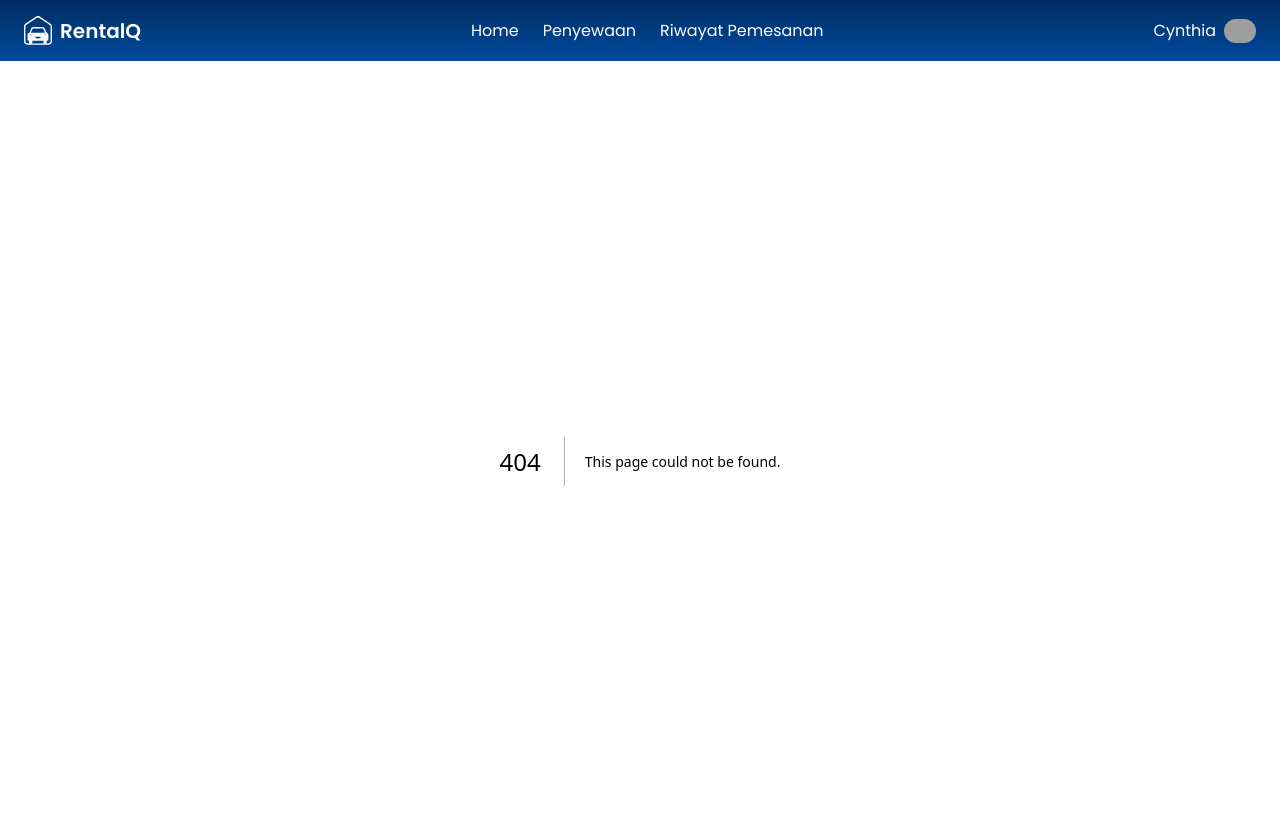
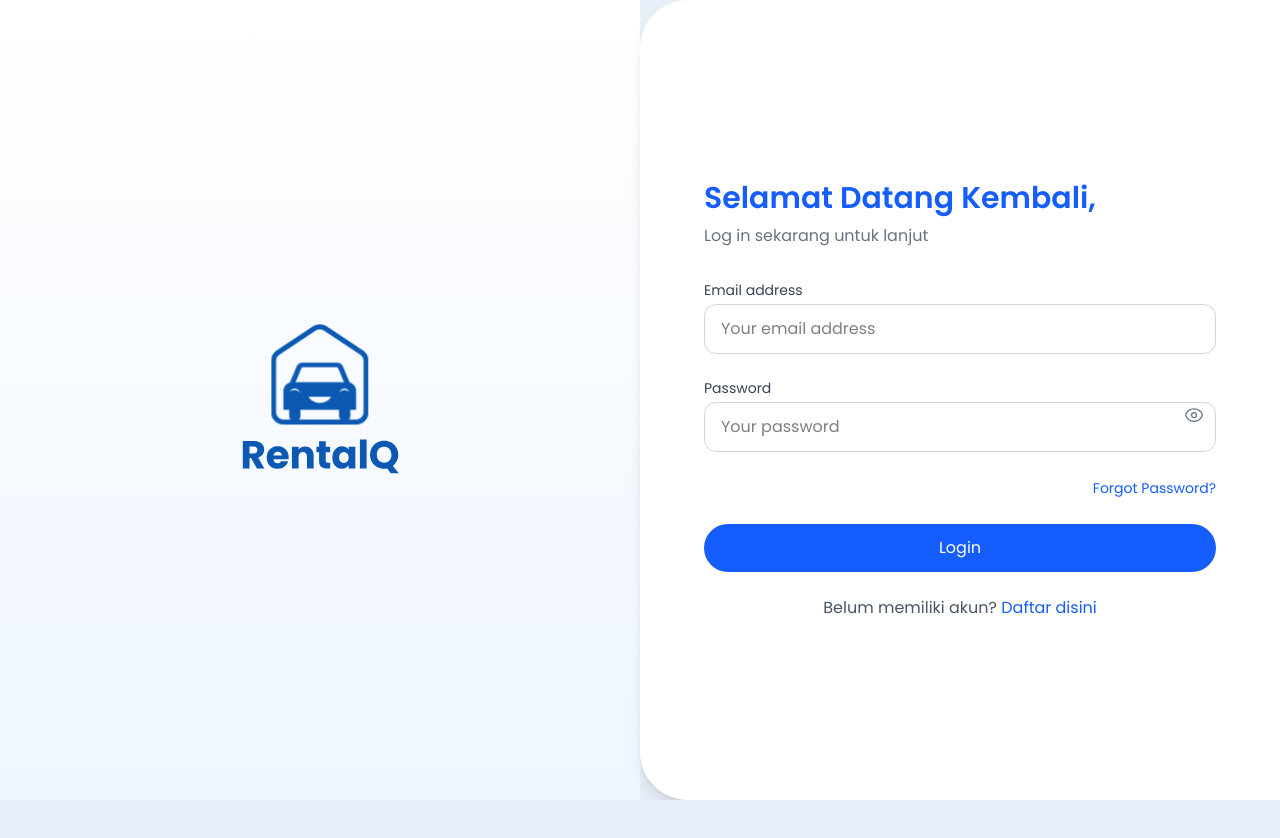
Before and after one commit to farrelputras/rentalq_pppl_6, a Next.js app: page /login in a window 1280 px wide. Before the commit this address had no page. Shown: the top 838 px of the page. After the commit the page ends 800 px from the top, so only its background shows below. Built offline with nearby package versions, Linux system fonts and the light colour scheme; grey boxes are pictures that could not be loaded.

Commit message:
Add "Login Page"

```diff
--- a/src/app/layout.tsx
+++ b/src/app/layout.tsx
@@ -2,7 +2,7 @@ import '@/styles/globals.css';
 import type { Metadata } from 'next';
 import { ReactNode } from 'react';
 import { Poppins } from 'next/font/google';
-import Navbar from '@/components/Navbar';
+// import Navbar from '@/components/Navbar';
 
 const poppins = Poppins({
   subsets: ['latin'],
@@ -20,7 +20,7 @@ export default function RootLayout({ children }: { children: ReactNode }) {
   return (
     <html lang="en" className={poppins.variable}>
       <body className="bg-[#E6EEF7] font-sans">
-        <Navbar />
+        {/* <Navbar /> */}
         <main>{children}</main>
       </body>
     </html>
--- /dev/null
+++ b/src/app/login/page.tsx
@@ -0,0 +1,87 @@
+'use client'
+
+import React, { useState } from 'react'
+import Image from 'next/image'
+import { EyeIcon, EyeSlashIcon } from '@heroicons/react/24/outline'
+
+export default function LoginPage() {
+  const [showPassword, setShowPassword] = useState(false)
+
+  return (
+    <div className="flex min-h-screen">
+      {/* Left half */}
+      <div className="w-1/2 bg-gradient-to-b from-white to-blue-50 flex items-center justify-center">
+        <div className="text-center">
+          <Image src="/rentalq-icon.svg" alt="RentalQ Logo" width={160} height={160} />
+        </div>
+      </div>
+
+      {/* Right half — langsung jadi card */}
+      <div className="w-1/2 bg-white rounded-l-[3rem] shadow-lg flex items-center justify-center p-10">
+        <div className="w-full max-w-lg">
+          <h2 className="text-3xl font-bold text-blue-600">Selamat Datang Kembali,</h2>
+          <p className="mt-2 text-gray-500">Log in sekarang untuk lanjut</p>
+
+          <form className="mt-8 space-y-6">
+            {/* Email */}
+            <div>
+              <label htmlFor="email" className="block text-sm font-medium text-gray-700">
+                Email address
+              </label>
+              <input
+                id="email"
+                type="email"
+                required
+                placeholder="Your email address"
+                className="mt-1 block w-full rounded-xl border border-gray-300 px-4 py-3 focus:border-blue-500 focus:ring-blue-500"
+              />
+            </div>
+
+            {/* Password */}
+            <div className="relative">
+              <label htmlFor="password" className="block text-sm font-medium text-gray-700">
+                Password
+              </label>
+              <input
+                id="password"
+                type={showPassword ? 'text' : 'password'}
+                required
+                placeholder="Your password"
+                className="mt-1 block w-full rounded-xl border border-gray-300 px-4 py-3 pr-12 focus:border-blue-500 focus:ring-blue-500"
+              />
+              <button
+                type="button"
+                onClick={() => setShowPassword(!showPassword)}
+                className="absolute inset-y-0 right-3 flex items-center text-gray-500"
+              >
+                {showPassword ? <EyeSlashIcon className="h-5 w-5" /> : <EyeIcon className="h-5 w-5" />}
+              </button>
+            </div>
+
+            {/* Forgot Password */}
+            <div className="text-right">
+              <a href="#" className="text-sm text-blue-600 hover:underline">
+                Forgot Password?
+              </a>
+            </div>
+
+            {/* Submit */}
+            <button
+              type="submit"
+              className="w-full rounded-full bg-blue-600 py-3 text-white font-medium hover:bg-blue-700 transition"
+            >
+              Login
+            </button>
+          </form>
+
+          <p className="mt-6 text-center text-gray-600">
+            Belum memiliki akun?{' '}
+            <a href="#" className="font-medium text-blue-600 hover:underline">
+              Daftar disini
+            </a>
+          </p>
+        </div>
+      </div>
+    </div>
+  )
+}
```
Also changed, not shown: package.json (+7 -6 lines), public/rentalq-icon.svg (added), 1 other file (tests, documents, lock files or other folders).
